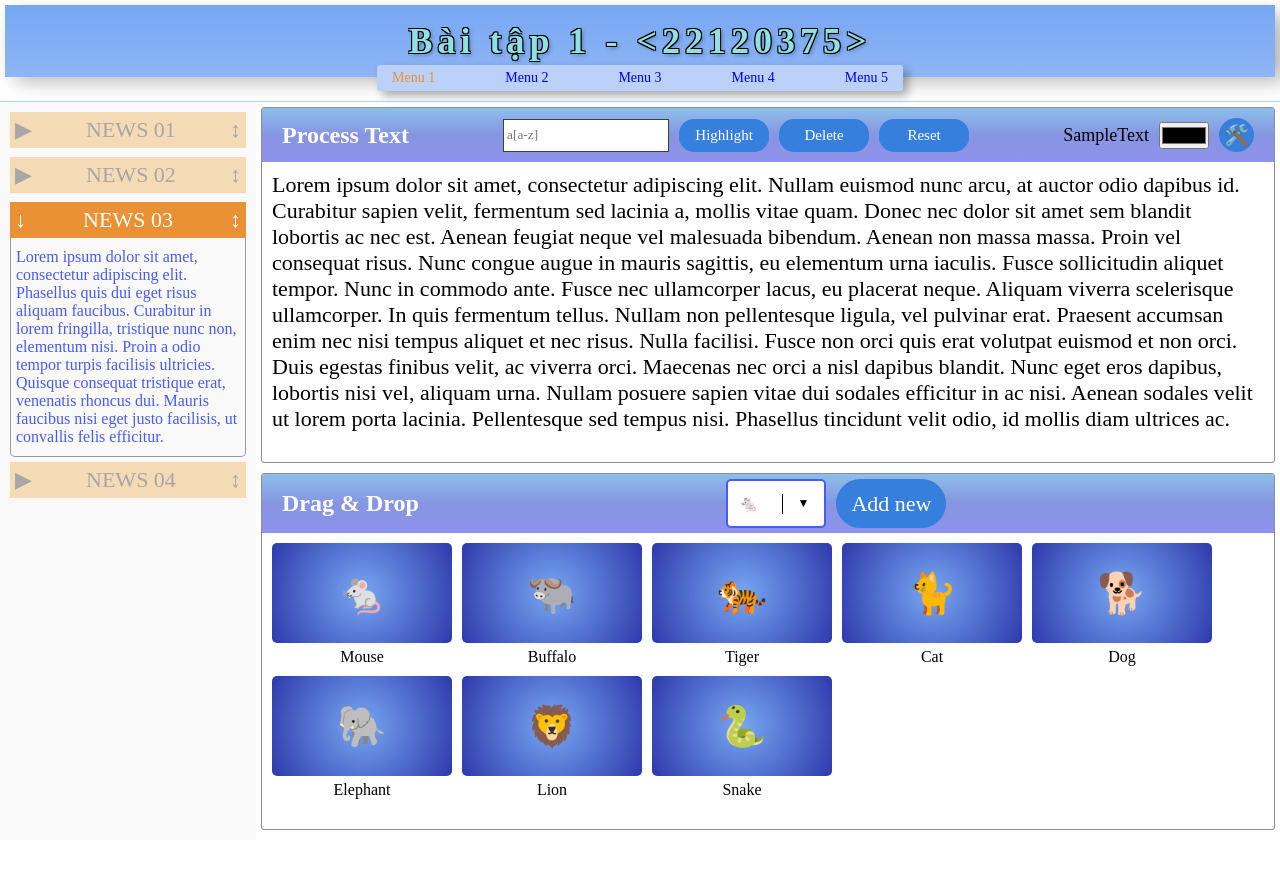
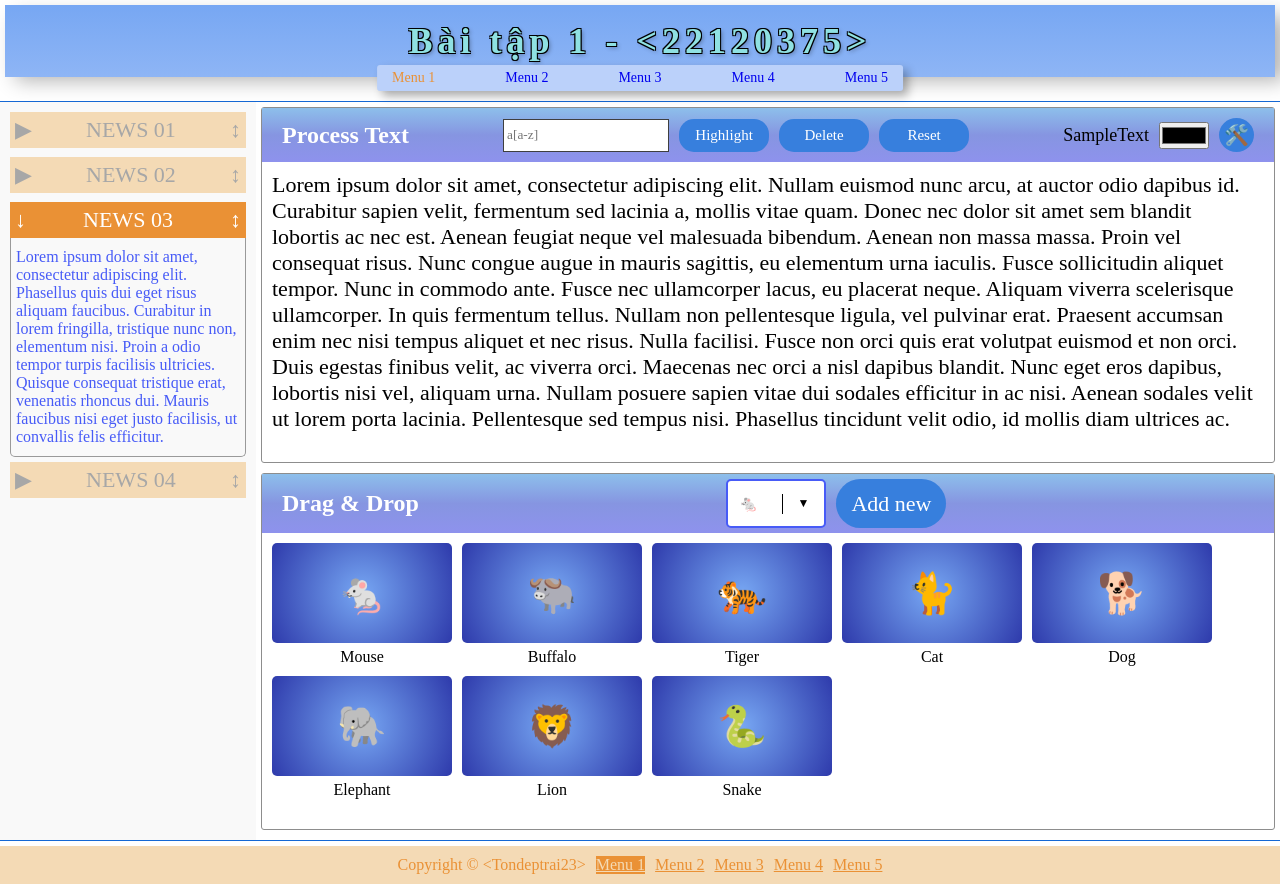
Before and after one commit to Tondeptrai23/ia01, a plain HTML site: page index.html in a window 1280 px wide. Before the commit the page ends 840 px from the top, so only its background shows below. Drawn offline with nearby package versions, Linux system fonts and the light colour scheme.

Commit message:
Add Footer

```diff
--- a/index.html
+++ b/index.html
@@ -212,6 +212,15 @@
 
         </div>
 
+        <div class="footer">
+            <p>Copyright © &lt;Tondeptrai23&gt;</p>
+            <a href="#" class="selected">Menu 1</a>
+            <a href="#">Menu 2</a>
+            <a href="#">Menu 3</a>
+            <a href="#">Menu 4</a>
+            <a href="#">Menu 5</a>
+        </div>
+
     </body>
 
 </html>
--- a/style.css
+++ b/style.css
@@ -8,6 +8,8 @@
     max-width: 1280px;
     margin: 0 auto;
 }
+
+/* Header */
 
 .header {
     margin: 5px;
@@ -26,11 +28,13 @@
     text-align: center;
     font-size: 36px;
     font-weight: bold;
-    color: #8fe1e2; /* A green color, adjust as needed */
+    color: #8fe1e2;
     text-shadow: -1px -1px 0 #000, 1px -1px 0 #000, -1px 1px 0 #000,
         1px 1px 0 #000, 2px 2px 4px rgba(0, 0, 0, 0.3);
     background: linear-gradient(to bottom, #77a7f3, #8eb5f5);
 }
+
+/* Navigation */
 
 .nav {
     position: absolute;
@@ -61,9 +65,12 @@
 
 .main-content {
     display: flex;
-    border-top: 1px solid lightblue;
+    border-top: 1px solid #1568d4;
     margin-top: 30px;
+    border-bottom: 1px solid #1568d4;
 }
+
+/* Sidebar */
 
 .sidebar {
     width: 256px;
@@ -126,6 +133,8 @@
     display: none;
 }
 
+/* Content */
+
 .content {
     flex: 1;
 }
@@ -142,6 +151,8 @@
     background: linear-gradient(to bottom, #8dbfeb, #8695e1, #8e92ed);
     padding: 10px 20px;
 }
+
+/* Process Text */
 
 #process-text {
     display: flex;
@@ -193,6 +204,8 @@
     padding: 10px;
     font-size: 22px;
 }
+
+/* Drag and Drop */
 
 #drag-drop {
     display: flex;
@@ -278,3 +291,25 @@
     padding: 10px;
     margin-bottom: 5px;
 }
+
+/* Footer */
+
+.footer {
+    background-color: #f4dab5;
+    color: #ea9135;
+    padding: 10px;
+    text-align: center;
+    display: flex;
+    justify-content: center;
+    gap: 10px;
+    margin: 5px 0;
+}
+
+.footer a {
+    color: #ea9135;
+}
+
+.footer a.selected {
+    background-color: #ea9135;
+    color: #f4dab5;
+}
```
